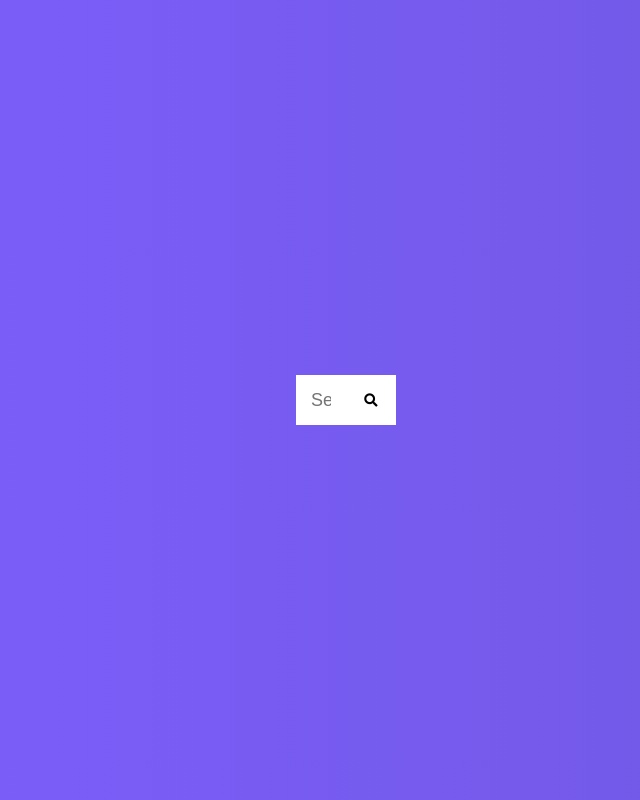
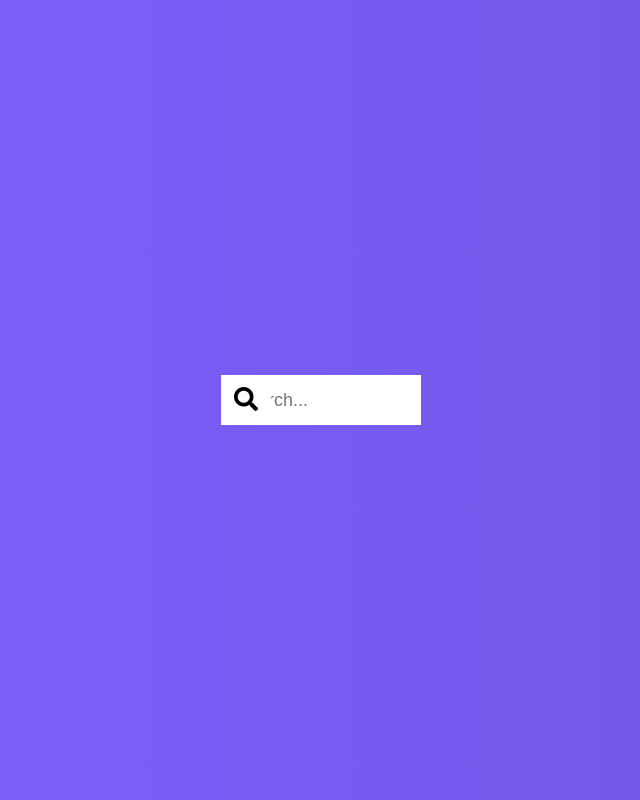
Before and after one commit to hamzaanwardev/hidden-search-widget, a plain HTML site: page index.html in a window 1280 px wide. Shown: the whole page, without its empty margins (319-959 px from the left). Drawn offline with Linux system fonts and the light colour scheme.

Commit message:
JavaScript Done

```diff
--- a/index.html
+++ b/index.html
@@ -9,7 +9,7 @@
     <title>Hidden Search Widgets</title>
 </head>
 <body>
-    <div class="search">
+    <div class="search active">
         <input type="text" class="input" placeholder="Search...">
         <button class="btn"><i class="fas fa-search"></i></button>
     </div>
--- a/script.js
+++ b/script.js
@@ -0,0 +1,8 @@
+const search = document.querySelector(".search");
+const btn = document.querySelector(".btn");
+const input = document.querySelector(".input");
+
+search.addEventListener("click", () => {
+    search.classList.toggle("active")
+    input.focus()
+});
--- a/style.css
+++ b/style.css
@@ -26,7 +26,7 @@ body {
     padding: 15px;
     height: 50px;
     width: 50px;
-    transition: all 0.3s ease-in;
+    transition: width 0.3s ease-in;
 }
 .btn {
     background: #fff;
@@ -34,4 +34,18 @@ body {
     height: 50px;
     width: 50px;
     position: absolute;
+    top: 0;
+    left: 0;
+    cursor: pointer;
+    font-size: 24px;
+    transition: transform 0.3s ease;
 }
+
+.btn:focus,
+.input:focus {
+    outline: 0;
+}
+
+.search.active .input {
+    width: 200px;
+}
```
